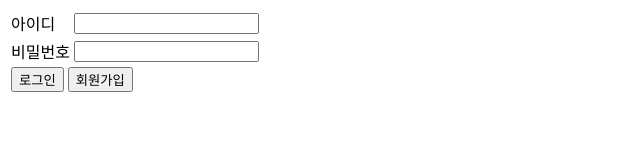
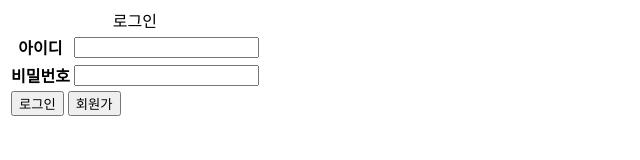
Before and after one commit to dbslzhs940627/my-first-git, a plain HTML site: page index.html in a window 1280 px wide. Shown: the whole page, without its empty margins (0-640 px from the left). Drawn offline with Linux system fonts and the light colour scheme.

Commit message:
캡션/아이디추가

```diff
--- a/index.html
+++ b/index.html
@@ -1,29 +1,30 @@
+
 <html>
     <head>
         <meta charset="utf-8">
         <title></title>
         <script src="index.js"></script>
-        <link rel="stylesheet" type="text/css"
-        href="index.css"/>
+        <link rel="stylesheet" type="text/css" href="index.css"/>
     </head>
     <body>
         <table>
+            <caption>로그인</caption>
             <tr>
-                <td>아이디</td>
+                <th>아이디</th>
                 <td>
-                    <input type="text" value=""/>
+                    <input id="userId" type="text" value=""/>
                 </td>
             </tr>
             <tr>
-                <td>비밀번호</td>
+                <th>비밀번호</th>
                 <td>
-                    <input type="password" value=""/>
+                    <input id="userPw" type="password" value=""/>
                 </td>
             </tr>
             <tr>
                 <td colspan="2">
                     <button>로그인</button>
-                    <button>회원가입</button>
+                    <button>회원가</button>
                 </td>
             </tr>
         </table>
```
